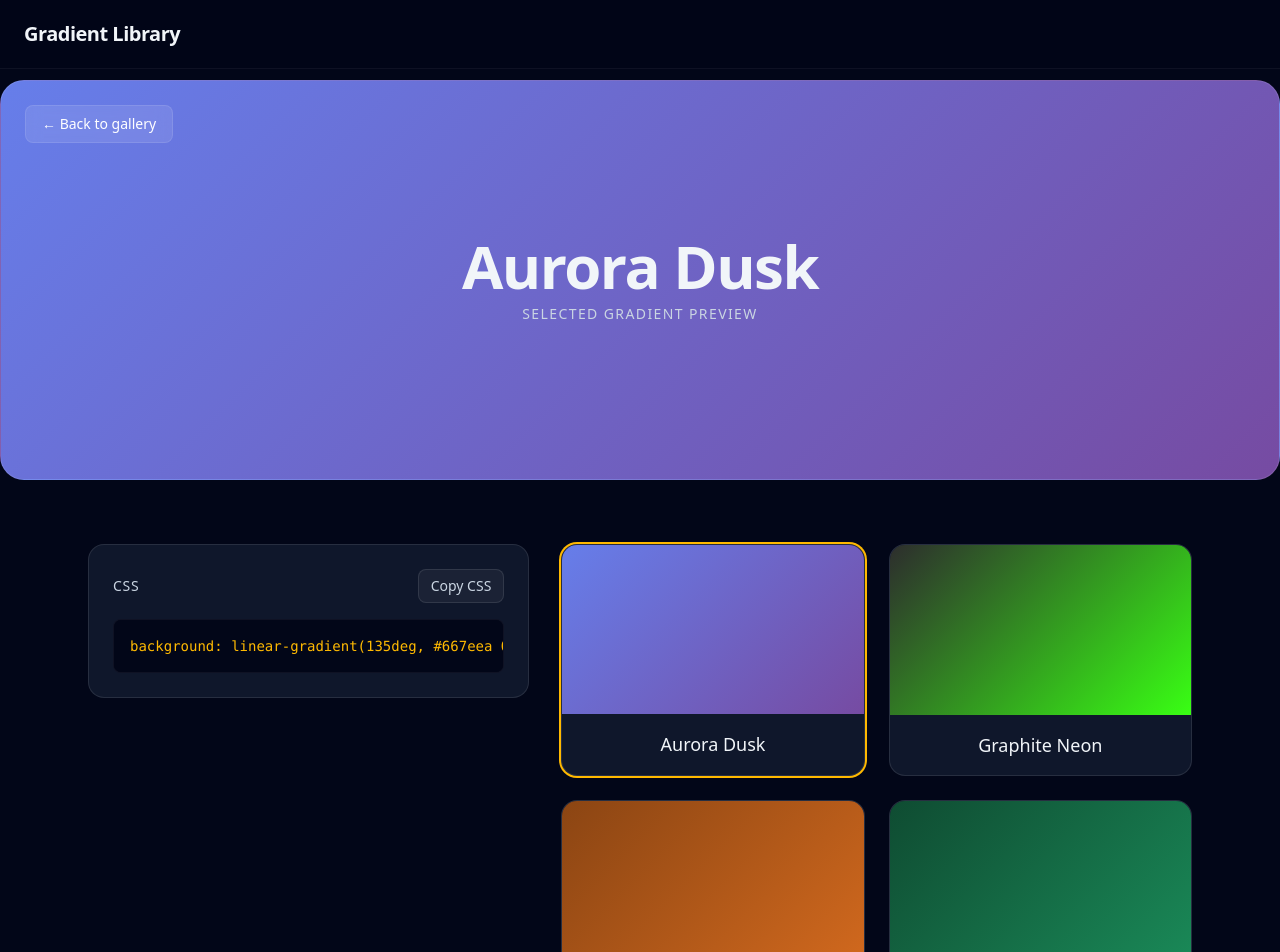
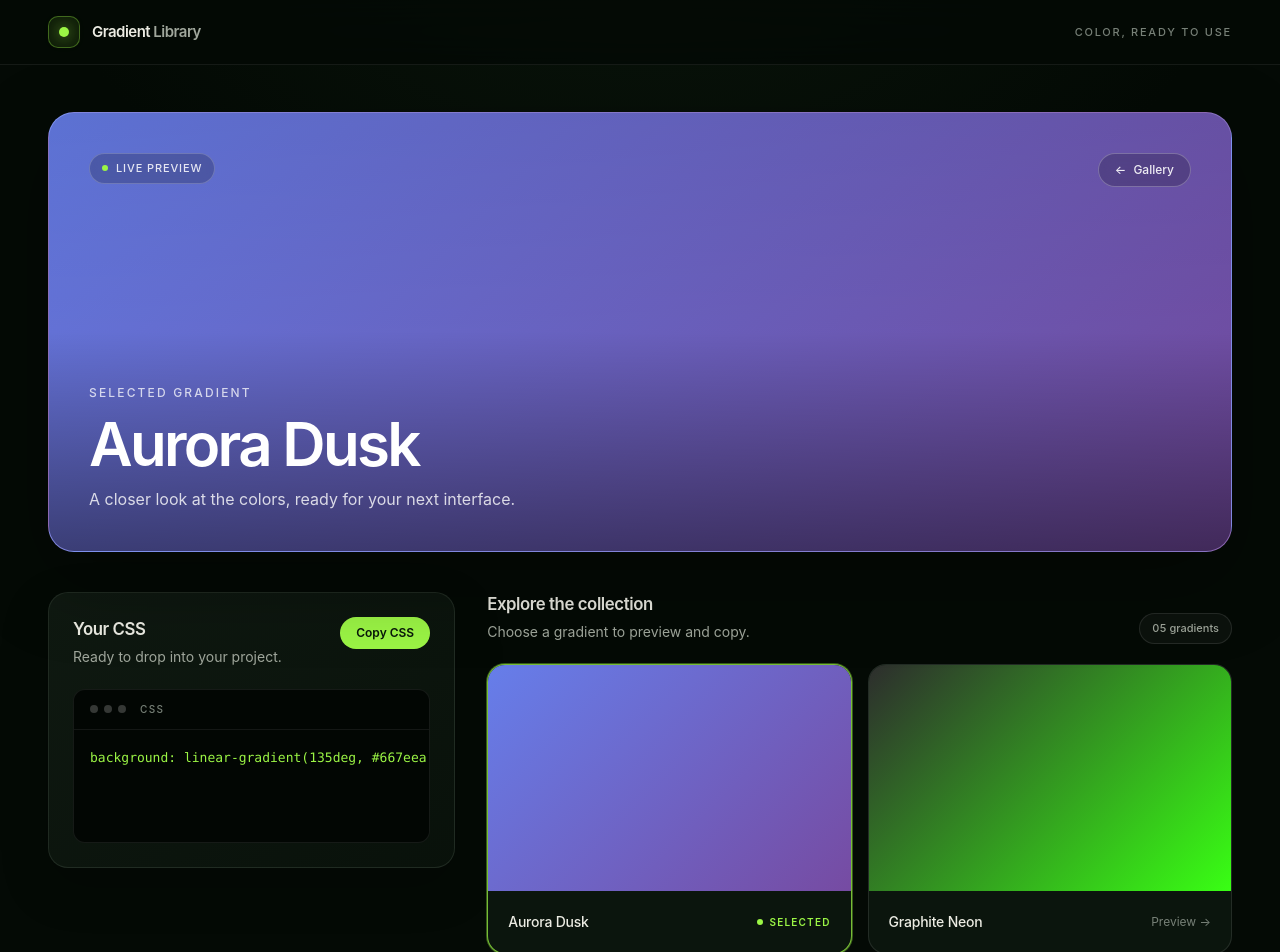
Before and after one commit to BoyidapuMaheshBabu/gradient-library, a React (Vite) app: page / in a window 1280 px wide. Shown: the top 952 px of the page. Built offline with nearby package versions, Linux system fonts and the light colour scheme; the HTML template or start-up script is replaced by a standard one.

Commit message:
design: refine gradient library visual identity

```diff
--- a/src/App.tsx
+++ b/src/App.tsx
@@ -10,23 +10,23 @@ export default function App() {
   const [selectedGradientId, setSelectedGradientId] = useState<string | null>(gradients[0]?.id ?? null)
 
   const selectedGradient =
-    gradients.find((g) => g.id === selectedGradientId) ?? null
+    gradients.find((gradient) => gradient.id === selectedGradientId) ?? null
 
   return (
-    <div className="min-h-screen bg-slate-950">
+    <div id="top" className="min-h-screen">
       <Header />
-      <main className="pt-20">
-        <Preview gradient={selectedGradient} onBack={() => setSelectedGradientId(null)} />
+      <main className="mx-auto max-w-[1440px] px-5 pb-16 pt-28 sm:px-8 lg:px-12">
+        <Preview
+          gradient={selectedGradient}
+          onBack={() => setSelectedGradientId(null)}
+        />
 
-        <section className="py-16 px-6 max-w-6xl mx-auto">
-          <div className="grid grid-cols-1 md:grid-cols-12 gap-8">
-            <div className="md:col-span-5">
-              <CssCode css={selectedGradient?.css ?? null} />
-            </div>
-            <div className="md:col-span-7">
-              <Gallery selectedGradientId={selectedGradientId} onSelect={setSelectedGradientId} />
-            </div>
-          </div>
+        <section className="mt-10 grid grid-cols-1 gap-6 lg:grid-cols-[minmax(280px,0.82fr)_minmax(0,1.5fr)] lg:gap-8">
+          <CssCode css={selectedGradient?.css ?? null} />
+          <Gallery
+            selectedGradientId={selectedGradientId}
+            onSelect={setSelectedGradientId}
+          />
         </section>
       </main>
       <Footer />
--- a/src/components/CssCode.tsx
+++ b/src/components/CssCode.tsx
@@ -33,44 +33,49 @@ export default function CssCode({ css }: CssCodeProps) {
   }
 
   return (
-    <section>
-      <div className="bg-slate-900 rounded-2xl border border-white/10 p-6">
-        <div className="flex items-center justify-between mb-4">
-          <h3 className="text-sm font-medium text-slate-300 uppercase tracking-wider">
-            CSS
-          </h3>
+    <section aria-labelledby="css-heading" className="min-w-0">
+      <div className="panel-surface rounded-[20px] p-5 sm:p-6">
+        <div className="mb-5 flex items-start justify-between gap-3">
+          <div>
+            <h3 id="css-heading" className="section-title">Your CSS</h3>
+            <p className="section-description mt-1">Ready to drop into your project.</p>
+          </div>
           <button
+            type="button"
             onClick={handleCopy}
             disabled={!css}
-            className={`flex items-center gap-2 px-3 py-1.5 rounded-lg text-sm font-medium transition-colors focus-visible:outline-none focus-visible:ring-2 focus-visible:ring-amber-400 ${
+            className={`shrink-0 rounded-full px-4 py-2 text-xs font-semibold transition focus-visible:outline-none focus-visible:ring-2 focus-visible:ring-[var(--accent)] focus-visible:ring-offset-2 focus-visible:ring-offset-[var(--surface)] disabled:cursor-not-allowed disabled:opacity-40 ${
               copied
-                ? 'bg-amber-500 text-white'
+                ? 'bg-[var(--accent)]/15 text-[var(--accent)]'
                 : error
-                  ? 'bg-red-500/20 text-red-400 border border-red-500/30 hover:bg-red-500/30'
-                  : 'bg-white/5 text-slate-300 border border-white/10 hover:bg-white/10'
+                  ? 'border border-red-400/35 bg-red-400/10 text-red-300'
+                  : 'accent-button'
             }`}
             aria-label={copied ? 'CSS copied to clipboard' : error ? 'Failed to copy CSS' : 'Copy CSS to clipboard'}
           >
-            {copied ? 'Copied!' : error ? 'Failed' : 'Copy CSS'}
+            {copied ? 'Copied ✓' : error ? 'Try again' : 'Copy CSS'}
           </button>
         </div>
 
-        <span
-          aria-live="polite"
-          className="sr-only"
-        >
+        <span aria-live="polite" className="sr-only">
           {copied ? 'CSS copied to clipboard' : error ? 'Failed to copy CSS' : ''}
         </span>
 
-        {!css ? (
-          <p className="text-slate-500 text-sm italic">
-            Select a gradient to see its CSS
-          </p>
-        ) : (
-          <pre className="bg-slate-950 rounded-lg border border-white/5 p-4 overflow-x-auto text-xs md:text-sm">
-            <code className="text-amber-400">{`background: ${css};`}</code>
+        <div className="overflow-hidden rounded-xl border border-white/[0.08] bg-[var(--surface-code)]">
+          <div className="flex items-center gap-1.5 border-b border-white/[0.07] px-4 py-3">
+            <span className="size-2 rounded-full bg-white/20" />
+            <span className="size-2 rounded-full bg-white/20" />
+            <span className="size-2 rounded-full bg-white/20" />
+            <span className="ml-2 text-[10px] font-medium uppercase tracking-[0.14em] text-[var(--ink-subtle)]">CSS</span>
+          </div>
+          <pre className="min-h-[112px] overflow-x-auto p-4 text-xs leading-6 sm:text-[13px]">
+            {css ? (
+              <code className="whitespace-pre text-[var(--accent)]">{`background: ${css};`}</code>
+            ) : (
+              <code className="text-[var(--ink-subtle)]">Select a gradient to see its CSS.</code>
+            )}
           </pre>
-        )}
+        </div>
       </div>
     </section>
   )
--- a/src/components/Gallery.tsx
+++ b/src/components/Gallery.tsx
@@ -8,8 +8,18 @@ interface GalleryProps {
 
 export default function Gallery({ selectedGradientId, onSelect }: GalleryProps) {
   return (
-    <section>
-      <div className="grid grid-cols-1 md:grid-cols-2 gap-6">
+    <section aria-labelledby="gallery-heading" className="min-w-0">
+      <div className="mb-5 flex items-end justify-between gap-4">
+        <div>
+          <h3 id="gallery-heading" className="section-title">Explore the collection</h3>
+          <p className="section-description mt-1">Choose a gradient to preview and copy.</p>
+        </div>
+        <span className="shrink-0 rounded-full border border-white/10 bg-white/[0.035] px-3 py-1.5 text-[11px] font-medium tabular-nums text-[var(--ink-muted)]">
+          {String(gradients.length).padStart(2, '0')} gradients
+        </span>
+      </div>
+
+      <div className="grid grid-cols-1 gap-4 sm:grid-cols-2">
         {gradients.map((gradient) => (
           <GradientCard
             key={gradient.id}
--- a/src/components/GradientCard.tsx
+++ b/src/components/GradientCard.tsx
@@ -11,21 +11,34 @@ interface GradientCardProps {
 export default function GradientCard({ gradient, isSelected, onSelect }: GradientCardProps) {
   return (
     <button
-      className={`rounded-2xl overflow-hidden border border-white/10 bg-slate-900 transition-transform duration-300 hover:scale-[1.02] focus-visible:outline-none focus-visible:ring-2 focus-visible:ring-amber-400 ${
-        isSelected ? 'ring-2 ring-amber-400 border-amber-400' : 'hover:border-white/20'
+      type="button"
+      className={`group w-full overflow-hidden rounded-[18px] border bg-[var(--surface)] text-left transition duration-200 hover:-translate-y-0.5 hover:border-white/25 hover:shadow-[0_14px_34px_oklch(0.04_0.01_145/0.28)] focus-visible:outline-none focus-visible:ring-2 focus-visible:ring-[var(--accent)] focus-visible:ring-offset-2 focus-visible:ring-offset-[var(--canvas)] ${
+        isSelected
+          ? 'border-[var(--accent)]/75 ring-1 ring-[var(--accent)]/35'
+          : 'border-white/10'
       }`}
       onClick={onSelect}
       aria-pressed={isSelected}
     >
-      <div
-        className="aspect-video bg-gradient-to-br from-transparent to-transparent"
-        style={{
-          background: gradient.cssVariable,
-        }}
+      <span
+        className="block aspect-[16/10] overflow-hidden"
+        style={{ background: gradient.cssVariable }}
       />
-      <div className="px-6 py-4">
-        <h3 className="text-lg font-medium text-slate-100">{gradient.name}</h3>
-      </div>
+      <span className="flex min-h-[62px] items-center justify-between gap-3 px-4 py-3.5 sm:px-5">
+        <span className="text-sm font-medium tracking-[-0.015em] text-[var(--ink)]">
+          {gradient.name}
+        </span>
+        {isSelected ? (
+          <span className="inline-flex items-center gap-1.5 text-[10px] font-semibold uppercase tracking-[0.12em] text-[var(--accent)]">
+            <span className="size-1.5 rounded-full bg-[var(--accent)]" />
+            Selected
+          </span>
+        ) : (
+          <span className="text-xs text-[var(--ink-subtle)] transition-colors group-hover:text-[var(--ink-muted)]">
+            Preview →
+          </span>
+        )}
+      </span>
     </button>
   )
 }
--- a/src/components/Header.tsx
+++ b/src/components/Header.tsx
@@ -1,8 +1,21 @@
 export default function Header() {
   return (
-    <header className="fixed top-0 left-0 right-0 z-50">
-      <div className="flex items-center justify-between px-6 py-5 backdrop-blur-md bg-slate-950/80 border-b border-white/5">
-        <h1 className="text-xl font-semibold tracking-tight">Gradient Library</h1>
+    <header className="fixed inset-x-0 top-0 z-50 border-b border-white/[0.07] bg-[oklch(0.135_0.018_150/0.88)] backdrop-blur-xl">
+      <div className="mx-auto flex max-w-[1440px] items-center justify-between px-5 py-4 sm:px-8 lg:px-12">
+        <a href="#top" className="group inline-flex items-center gap-3 rounded-sm no-underline">
+          <span
+            aria-hidden="true"
+            className="relative grid size-8 place-items-center rounded-[10px] border border-[var(--accent)]/35 bg-[var(--accent)]/[0.09]"
+          >
+            <span className="size-2.5 rounded-full bg-[var(--accent)] shadow-[0_0_14px_oklch(0.88_0.22_133/0.65)]" />
+          </span>
+          <span className="text-[15px] font-semibold tracking-[-0.035em] text-[var(--ink)]">
+            Gradient <span className="text-[var(--ink-muted)]">Library</span>
+          </span>
+        </a>
+        <span className="hidden text-[11px] font-medium uppercase tracking-[0.16em] text-[var(--ink-subtle)] sm:block">
+          Color, ready to use
+        </span>
       </div>
     </header>
   )
--- a/src/components/Preview.tsx
+++ b/src/components/Preview.tsx
@@ -10,39 +10,48 @@ interface PreviewProps {
 export default function Preview({ gradient, onBack }: PreviewProps) {
   return (
     <section
-      className={`relative min-h-[400px] rounded-3xl overflow-hidden border border-white/10 transition-colors duration-300 flex items-center justify-center text-slate-100 ${
-        gradient ? `bg-gradient-to-br` : 'bg-slate-900'
-      }`}
+      aria-label="Gradient preview"
+      className="relative isolate flex min-h-[310px] overflow-hidden rounded-[26px] border border-white/15 bg-[var(--surface)] text-white shadow-[0_28px_80px_oklch(0.04_0.01_145/0.34)] sm:min-h-[390px] lg:min-h-[440px]"
       style={{
-        background: gradient ? gradient.cssVariable : undefined,
+        background: gradient ? gradient.cssVariable : 'var(--surface)',
       }}
     >
+      <div
+        aria-hidden="true"
+        className="pointer-events-none absolute inset-0 bg-gradient-to-t from-black/45 via-black/5 to-black/10"
+      />
+      <div className="relative z-10 flex w-full flex-col justify-between p-5 sm:p-8 lg:p-10">
+        <div className="flex items-start justify-between gap-4">
+          <span className="inline-flex items-center gap-2 rounded-full border border-white/20 bg-black/20 px-3 py-1.5 text-[11px] font-medium tracking-[0.08em] text-white/85 backdrop-blur-sm">
+            <span className="size-1.5 rounded-full bg-[var(--accent)]" />
+            LIVE PREVIEW
+          </span>
           {gradient && (
             <button
+              type="button"
               onClick={onBack}
-          className="absolute top-6 left-6 z-10 flex items-center gap-2 px-4 py-2 rounded-lg bg-white/10 backdrop-blur-sm border border-white/10 text-white hover:bg-white/20 transition-colors focus-visible:outline-none focus-visible:ring-2 focus-visible:ring-amber-400"
+              className="rounded-full border border-white/25 bg-black/20 px-4 py-2 text-xs font-medium text-white/90 backdrop-blur-sm transition-colors hover:border-white/50 hover:bg-black/35 focus-visible:outline-none focus-visible:ring-2 focus-visible:ring-[var(--accent)]"
               aria-label="Return to gallery"
             >
-          <span className="text-sm">← Back to gallery</span>
+              ← <span className="ml-1">Gallery</span>
             </button>
           )}
+        </div>
 
-      {gradient ? (
-        <div className="z-10 px-8 py-10 text-center">
-          <h2 className="text-4xl md:text-6xl font-semibold tracking-tight mb-2">
-            {gradient.name}
+        <div className="max-w-2xl">
+          <p className="mb-3 text-xs font-medium uppercase tracking-[0.18em] text-white/75">
+            {gradient ? 'Selected gradient' : 'Choose a color direction'}
+          </p>
+          <h2 className="text-4xl font-semibold leading-[1.04] tracking-[-0.045em] sm:text-5xl lg:text-6xl">
+            {gradient ? gradient.name : 'Find your next gradient.'}
           </h2>
-          <p className="text-sm text-slate-300 tracking-widest uppercase">
-            Selected gradient preview
+          <p className="mt-3 max-w-lg text-sm leading-6 text-white/80 sm:text-base">
+            {gradient
+              ? 'A closer look at the colors, ready for your next interface.'
+              : 'Select any gradient from the collection to see it in full.'}
           </p>
         </div>
-      ) : (
-        <div className="z-10 px-8 py-10 text-center">
-          <h2 className="text-2xl md:text-3xl font-medium text-slate-400">
-            Select a gradient to preview
-          </h2>
       </div>
-      )}
     </section>
   )
 }
--- a/src/index.css
+++ b/src/index.css
@@ -2,6 +2,19 @@
 
 @layer base {
   :root {
+    color-scheme: dark;
+    --canvas: oklch(0.135 0.018 150);
+    --surface: oklch(0.185 0.022 150);
+    --surface-raised: oklch(0.215 0.025 150);
+    --surface-code: oklch(0.115 0.016 150);
+    --line: oklch(0.34 0.025 150 / 0.58);
+    --ink: oklch(0.94 0.012 105);
+    --ink-muted: oklch(0.72 0.018 135);
+    --ink-subtle: oklch(0.59 0.018 145);
+    --accent: oklch(0.88 0.22 133);
+    --accent-ink: oklch(0.19 0.035 145);
+    --danger: oklch(0.72 0.18 25);
+
     --gradient-1: linear-gradient(135deg, #667eea 0%, #764ba2 100%);
     --gradient-2: linear-gradient(135deg, #2d2d2d 0%, #39ff14 100%);
     --gradient-3: linear-gradient(135deg, #8b4513 0%, #d2691e 100%);
@@ -9,7 +22,77 @@
     --gradient-5: linear-gradient(135deg, #0a0a23 0%, #f5a623 100%);
   }
 
+  * {
+    scrollbar-color: oklch(0.42 0.035 145) var(--canvas);
+    scrollbar-width: thin;
+  }
+
+  html {
+    min-width: 320px;
+    scroll-behavior: smooth;
+    background: var(--canvas);
+  }
+
   body {
-    @apply bg-slate-950 text-slate-100 antialiased min-h-screen;
+    min-height: 100vh;
+    margin: 0;
+    background:
+      radial-gradient(ellipse 70% 42% at 50% -12%, oklch(0.27 0.045 145 / 0.42), transparent 72%),
+      var(--canvas);
+    color: var(--ink);
+    font-family: Inter, ui-sans-serif, system-ui, -apple-system, BlinkMacSystemFont, "Segoe UI", sans-serif;
+    -webkit-font-smoothing: antialiased;
+    text-rendering: optimizeLegibility;
+  }
+
+  ::selection {
+    color: var(--accent-ink);
+    background: var(--accent);
+  }
+
+  button {
+    font: inherit;
+  }
+
+  button:focus-visible,
+  a:focus-visible {
+    outline: 2px solid var(--accent);
+    outline-offset: 4px;
   }
 }
+
+@layer components {
+  .panel-surface {
+    border: 1px solid var(--line);
+    background: linear-gradient(145deg, oklch(0.205 0.022 150 / 0.96), oklch(0.17 0.02 150 / 0.96));
+    box-shadow: 0 18px 48px oklch(0.06 0.012 150 / 0.22);
+  }
+
+  .section-title {
+    color: var(--ink);
+    font-size: 1.05rem;
+    font-weight: 600;
+    letter-spacing: -0.025em;
+  }
+
+  .section-description {
+    color: var(--ink-muted);
+    font-size: 0.875rem;
+    line-height: 1.6;
+  }
+
+  .accent-button {
+    color: var(--accent-ink);
+    background: var(--accent);
+    transition: background-color 160ms ease, transform 160ms ease, box-shadow 160ms ease;
+  }
+
+  .accent-button:hover:not(:disabled) {
+    background: oklch(0.92 0.19 133);
+    box-shadow: 0 0 0 4px oklch(0.88 0.22 133 / 0.12);
+  }
+
+  .accent-button:active:not(:disabled) {
+    transform: translateY(1px);
+  }
+}
```
Also changed, not shown: src/components/Footer.tsx (+9 -4 lines). Lines whose indentation alone changed are shown as unchanged.
